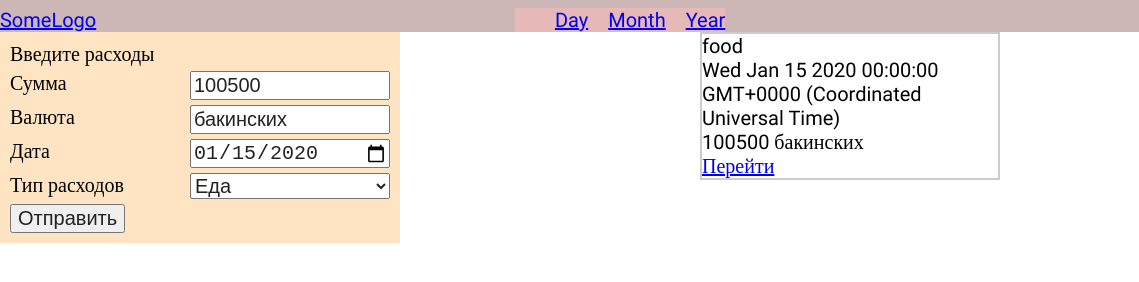
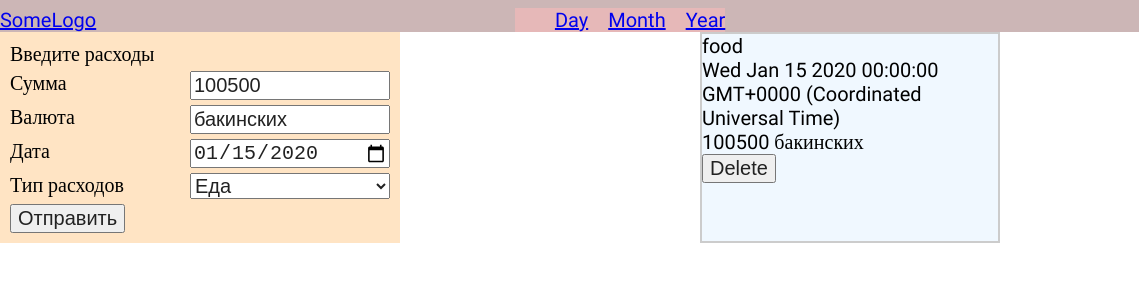
Before and after one commit to Dimon-z/YourBudget, a website: page index.html in a window 1280 px wide. Both pictures are taken after typing "2020-01-15" into the empty fields and a click on the input "Отправить". Shown: the full height of the page, 0-1139 px from the left. Drawn offline with Linux system fonts and the light colour scheme.

Commit message:
сделал удаление карточек

```diff
--- a/css/style.css
+++ b/css/style.css
@@ -119,4 +119,10 @@ background-color: rgb(230, 184, 184);
   min-width: 400px;
   min-height: 400px;
 }
+.dataobj__list{
+  background-color: aliceblue;
+  display: flex;
+  flex-wrap: wrap;
+  max-width: 600px;
+}
 /*main styles end*/
--- a/script/main.js
+++ b/script/main.js
@@ -7,10 +7,11 @@ class DataObj {
     this.date = date;
     this.summa = summa;
     this.type = type;
+    this.timeStamp = Date.now();
   }
 }
 
-const dataColection = [];
+let dataColection = [];
 const inputForm = document.forms.inputForm1;
 let inputSummma;
 let inputCurrency;
@@ -26,30 +27,34 @@ function buildGraph() {
 
 }
 
+const objlist = document.getElementById('objlist');
+
 function showData() {
   const dataItem = dataColection;
 
   let cardItem = '';
-let clearItem = '';
+  const clearItem = '';
 
-const objlist = document.getElementById('objlist');
   dataItem.forEach((data) => {
-  console.log(data)
-  console.log(data.inputCurrency)
+    console.log(data);
+    console.log(data.inputCurrency);
     cardItem
   += `
 
   <div style="border:2px solid #ccc;width: 300px">
   <p>${data.type}</p>
   <p>${data.date} </p>
-  <p>${data.summa }<span> ${data.currency}</span></p>
-  <a href="${data.id}">Перейти</a>
+  <p>${data.summa}<span> ${data.currency}</span></p>
+  <button class="deleteObj" id = "${data.timeStamp}"
+        type="button">
+    Delete
+</button>
   </div>
 
   `;
   });
   objlist.innerHTML = '';
-objlist.insertAdjacentHTML('afterbegin', cardItem)
+  objlist.insertAdjacentHTML('afterbegin', cardItem);
 }
 
 function click(e) {
@@ -60,7 +65,15 @@ function click(e) {
   inputType = inputForm.elements.expence.value;
   addDataObj();
   console.log(dataColection);
-  showData()
+  showData();
+}
+
+function deleteDataObj(e) {
+  console.log(e.target.id)
+  let timeStamp = e.target.id;
+  dataColection = dataColection.filter((obj) => !(obj.timeStamp == timeStamp));
+  showData();
 }
 
 inputForm.addEventListener('submit', click);
+objlist.addEventListener('click', deleteDataObj)
```
Lines whose indentation alone changed are shown as unchanged.
